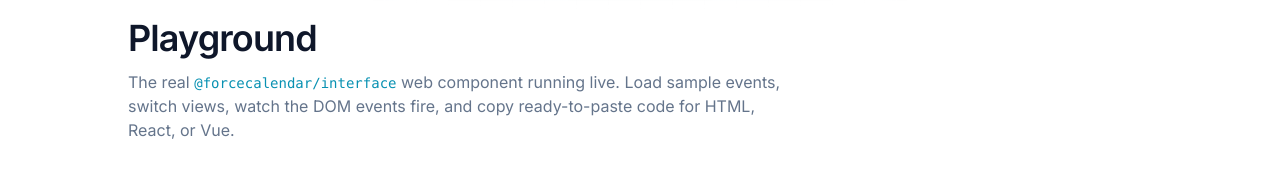
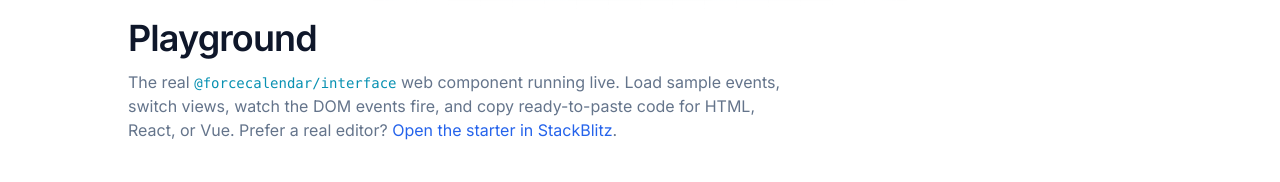
Before and after one commit to forceCalendar/www, a Next.js app: page /playground in a window 1280 px wide. Shown: the part 193-375 px from the top of the page. Built offline with nearby package versions, Linux system fonts and the light colour scheme; no server answers.

Commit message:
feat: StackBlitz try-it CTA; playground gains drag interactions via interface 1.4.0
'Try it in 60 seconds' in the hero opens the vanilla-vite starter in
StackBlitz; the playground links it too. Bumped to interface 1.4.0 so
the embedded calendars have drag-to-move, drag-to-create, and resize.

```diff
--- a/app/page.tsx
+++ b/app/page.tsx
@@ -218,6 +218,15 @@ export default async function Home() {
               <InstallCommand command="npm install @forcecalendar/core @forcecalendar/interface" />
             </div>
             <div className="mt-8 flex flex-wrap items-center justify-center gap-3">
+              <a
+                href="https://stackblitz.com/github/forceCalendar/examples/tree/main/vanilla-vite"
+                target="_blank"
+                rel="noopener noreferrer"
+                className="inline-flex items-center gap-1.5 px-4 py-2 bg-brand-600 text-white text-sm font-medium rounded-lg shadow-sm hover:bg-brand-700 transition-colors focus-visible:outline-none focus-visible:ring-2 focus-visible:ring-brand-500 focus-visible:ring-offset-2 dark:focus-visible:ring-offset-slate-950"
+              >
+                Try it in 60 seconds
+                <svg className="w-3.5 h-3.5" fill="none" stroke="currentColor" viewBox="0 0 24 24"><path strokeLinecap="round" strokeLinejoin="round" strokeWidth={2} d="M13 10V3L4 14h7v7l9-11h-7z" /></svg>
+              </a>
               <Link
                 href="/salesforce"
                 className="inline-flex items-center gap-2 px-5 py-2.5 bg-[#00A1E0] text-white text-sm font-medium rounded-lg shadow-sm shadow-[#00A1E0]/25 hover:bg-[#0082B4] hover:shadow-md transition-all focus-visible:outline-none focus-visible:ring-2 focus-visible:ring-[#00A1E0] focus-visible:ring-offset-2 dark:focus-visible:ring-offset-slate-950"
--- a/app/playground/page.tsx
+++ b/app/playground/page.tsx
@@ -39,7 +39,16 @@ export default function PlaygroundPage() {
               web component running live. Load sample events, switch views,
               watch the DOM events fire, and copy ready-to-paste code for
               HTML, React, or Vue.
-            </p>
+             Prefer a real editor?{" "}
+            <a
+              href="https://stackblitz.com/github/forceCalendar/examples/tree/main/vanilla-vite"
+              target="_blank"
+              rel="noopener noreferrer"
+              className="text-brand-600 dark:text-brand-400 hover:underline"
+            >
+              Open the starter in StackBlitz
+            </a>
+            .</p>
           </div>
         </div>
       </section>
--- a/package.json
+++ b/package.json
@@ -18,7 +18,7 @@
   },
   "dependencies": {
     "@forcecalendar/core": "^2.3.0",
-    "@forcecalendar/interface": "^1.3.0",
+    "@forcecalendar/interface": "^1.4.0",
     "next": "^16.2.10",
     "react": "19.2.4",
     "react-dom": "19.2.4"
```
Also changed, not shown: 1 other file (tests, documents, lock files or other folders).
